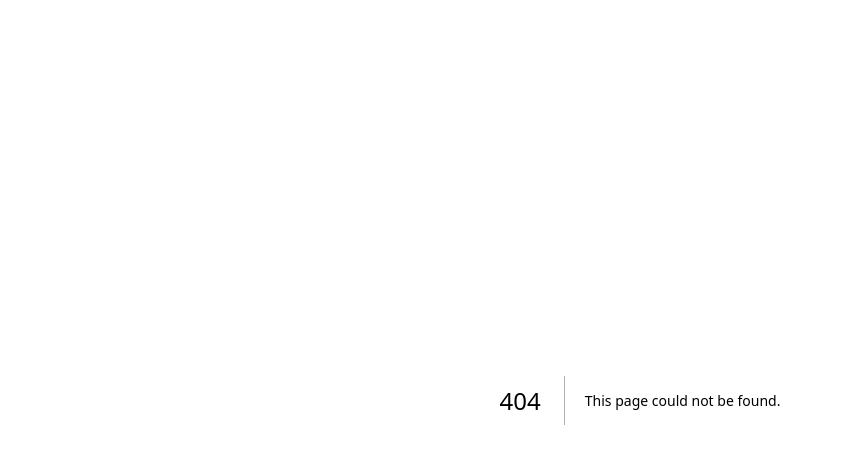
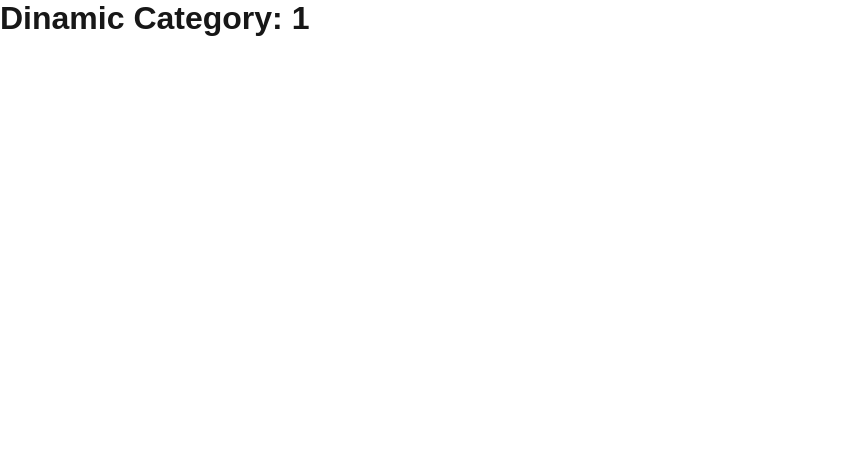
Before and after one commit to JBedoyaSalazar/aprendiendo-nextjs, a Next.js app: page /store/1 in a window 1280 px wide. Before the commit this address had no page. Shown: the top 464 px of the page, without its empty margins (0-841 px from the left). Built offline with nearby package versions, Linux system fonts and the light colour scheme.

Commit message:
feat: add dynamic category page and store component

```diff
--- a/src/app/page.tsx
+++ b/src/app/page.tsx
@@ -1,4 +1,4 @@
-import Image from "next/image";
+// import Image from "next/image";
 import styles from "./page.module.css";
 
 export default function Home() {
--- /dev/null
+++ b/src/app/store/[category]/page.tsx
@@ -0,0 +1,14 @@
+interface CategoryParams {
+  params: {
+    category: string;
+  };
+}
+
+export default async function Category({ params }: CategoryParams) {
+  const { category } = await params;
+  return (
+    <div>
+      <h1>Dinamic Category: {category}</h1>
+    </div>
+  );
+}
```
Also changed, not shown: src/app/store/page.tsx (added, +7 -0 lines).
